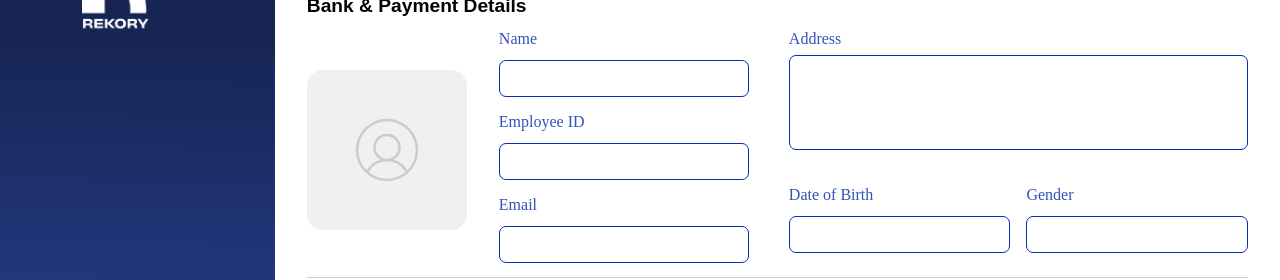
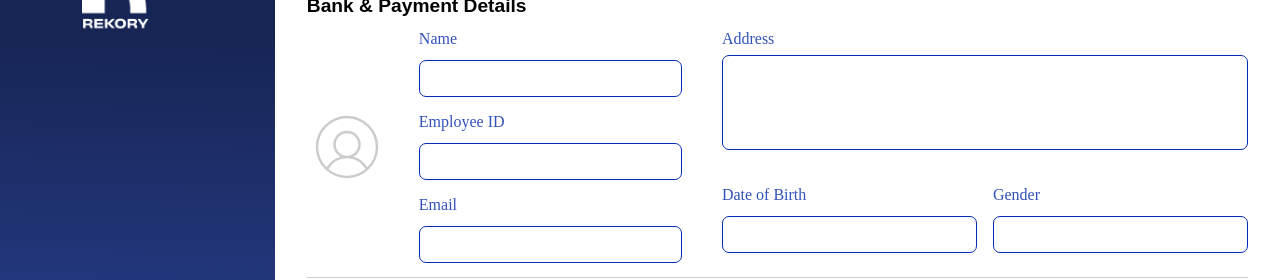
Before and after one commit to Tungston-labs/ArmetalFe, a React (Vite) app in the folder client/: page /ViewBasic/1/bank in a window 1280 px wide. Shown: the part 126-406 px from the top of the page. Built offline with nearby package versions, Linux system fonts and the light colour scheme; no server answers; sample sign-in values are in the browser's storage; a web font is replaced by a local one; what react-date-object would draw is missing.

Commit message:
something

```diff
--- a/client/src/Components/DepartmentCalender.jsx
+++ b/client/src/Components/DepartmentCalender.jsx
@@ -40,6 +40,7 @@ import {
 import HalfDoughnutChart from "./HalfDoughnutChart";
 import HolidaySvg from "../assets/holiday.svg";
 import { Link } from "react-router-dom";
+import { PiUserCircleThin } from "react-icons/pi";
 const days = ["Mo", "Tu", "We", "Th", "Fr", "Sa", "Su"];
 
 const DepartmentCalendar = () => {
@@ -180,12 +181,29 @@ const DepartmentCalendar = () => {
           <EmployeeExpiryWrapper>
             <h3>Employee Contract Expiry</h3>
             {contractExpiry.slice(0, 5).map((emp) => (
-              <EmployeeRow key={emp.id}>
-                <Avatar src="https://via.placeholder.com/30" />
-                <EmpName>{emp.name}</EmpName>
-                <EmpId>{emp.employee_id}</EmpId>
-                <EmpEmail>{emp.department}</EmpEmail>
-              </EmployeeRow>
+          <EmployeeRow key={emp.id}>
+  {emp.profile_pic ? (
+    <Avatar src={emp.profile_pic} alt={emp.name} />
+  ) : (
+    <div
+      style={{
+        width: "30px",
+        height: "30px",
+        display: "flex",
+        alignItems: "center",
+        justifyContent: "center",
+        borderRadius: "50%",
+        backgroundColor: "#f0f0f0",
+      }}
+    >
+      <PiUserCircleThin size={24} color="#ccc" />
+    </div>
+  )}
+  <EmpName>{emp.name}</EmpName>
+  <EmpId>{emp.employee_id}</EmpId>
+  <EmpEmail>{emp.department}</EmpEmail>
+</EmployeeRow>
+
             ))}
           </EmployeeExpiryWrapper>
         </PresenceWrapper>
--- a/client/src/Components/Table.jsx
+++ b/client/src/Components/Table.jsx
@@ -69,7 +69,7 @@ isEditMode=false,
                     src={record.bank_proof_image}
                     alt="Bank Proof"
                     style={{
-                      maxWidth: '200px',
+                      maxWidth: '8rem',
                       borderRadius: '6px',
                       border: '1px solid #ccc',
                       backgroundColor: '#fff',
--- a/client/src/Pages/employee/ViewBankpayment.Styles.js
+++ b/client/src/Pages/employee/ViewBankpayment.Styles.js
@@ -470,11 +470,11 @@ export const FormWrapper = styled.div`
   }
 `;
 export const ProfileImage = styled.img`
-  width: 100px;
-  height: 100px;
+  width: 10px;
+  height: 10px;
   border-radius: 10%;
   object-fit: cover;
-
+  /* style={{ width: 150, height: 150, borderRadius: "10%", objectFit: "cover" }} */
   @media (max-width: 768px) {
     width: 50px;
     height: 60px;
@@ -489,17 +489,29 @@ export const ImageColumn = styled.div`
   flex: 0 0 auto;
 
   img {
-    width: 150px;
-    height: 100%;
+    width: 10rem;
+    height: 10rem;
     border-radius: 10px;
     object-fit: cover;
-    @media (min-width: 2560px) {
-      width: 250px;
-      height: 100%;
+     @media (min-width: 1024px) {
+      width: 10rem;
+      height: 12rem;
+    }
+    @media (min-width: 1440px) {
+      width: 10rem;
+      height: 15rem;
+    }
+  @media (min-width: 1940px) {
+      width: 15rem;
+      height: 20rem;
+    }
+ @media (min-width: 2560px) {
+      width: 15rem;
+      height: 20rem;
     }
     @media (min-width: 3840px) {
-      width: 300px;
-      height: 100%;
+      width: 20rem;
+      height: 25rem;
     }
   }
 `;
--- a/client/src/Pages/employee/ViewBankpayment.jsx
+++ b/client/src/Pages/employee/ViewBankpayment.jsx
@@ -182,21 +182,12 @@ console.log("employeeBankPayments",employeeBankPayments)
 <ResponsiveH3>Bank & Payment Details</ResponsiveH3>
       <FormWrapper>
         <ImageColumn
-  style={{
-    width: "10rem",
-    height: "10rem",
-    display: "flex",
-    alignItems: "center",
-    justifyContent: "center",
-    backgroundColor: "#f0f0f0",
-    borderRadius: "10%",
-  }}
 >
   {employeeDetail?.profile_pic ? (
     <ProfileImage
       src={employeeDetail.profile_pic}
       alt="Profile"
-      style={{ width: "100%", height: "100%", borderRadius: "10%" }}
+      // style={{ width: "100%", height: "100%", borderRadius: "10%" }}
     />
   ) : (
     <PiUserCircleThin size={80} color="#ccc" />
--- a/client/src/Pages/employee/ViewBasic.Style.js
+++ b/client/src/Pages/employee/ViewBasic.Style.js
@@ -563,18 +563,30 @@ export const ImageColumn = styled.div`
   flex: 0 0 auto;
 
   img {
-    width: 150px;
-    height: 100%;
+    width: 10rem;
+    height: 10rem;
     border-radius: 10px;
     object-fit: cover;
 
+     @media (min-width: 1024px) {
+      width: 10rem;
+      height: 12rem;
+    }
+     @media (min-width: 1440px) {
+      width: 10rem;
+      height: 15rem;
+    }
+  @media (min-width: 1940px) {
+      width: 15rem;
+      height: 20rem;
+    }
     @media (min-width: 2560px) {
-      width: 250px;
-      height: 100%;
+      width: 15rem;
+      height: 20rem;
     }
     @media (min-width: 3840px) {
-      width: 300px;
-      height: 100%;
+      width: 20rem;
+      height: 25rem;
     }
   }
 `;
--- a/client/src/Pages/employee/ViewDocument.Styles.js
+++ b/client/src/Pages/employee/ViewDocument.Styles.js
@@ -503,20 +503,35 @@ export const ImageColumn = styled.div`
   flex: 0 0 auto;
 
   img {
-    width: 150px;
-    height: 100%;
+    width: 10rem;
+    height: 10rem;
     border-radius: 10px;
     object-fit: cover;
-    @media (min-width: 2560px) {
-      width: 250px;
-      height: 100%;
+
+
+     @media (min-width: 1024px) {
+      width: 10rem;
+      height: 12rem;
+    }
+ @media (min-width: 1440px) {
+      width: 10rem;
+      height: 15rem;
+    }
+     @media (min-width: 1940px) {
+      width: 15rem;
+      height: 20rem;
+    }
+ @media (min-width: 2560px) {
+      width: 15rem;
+      height: 20rem;
     }
     @media (min-width: 3840px) {
-      width: 300px;
-      height: 100%;
+      width: 20rem;
+      height: 25rem;
     }
   }
 `;
+
 export const Hr = styled.hr`
   border: none;
   border-top: 1px solid #ccc;
--- a/client/src/Pages/employee/ViewDocument.jsx
+++ b/client/src/Pages/employee/ViewDocument.jsx
@@ -200,21 +200,11 @@ const navigate = useNavigate();
 
 
 <ImageColumn
-  style={{
-    width: "10rem",
-    height: "10rem",
-    display: "flex",
-    alignItems: "center",
-    justifyContent: "center",
-    backgroundColor: "#f0f0f0",
-    borderRadius: "10%", // optional, makes it circular
-  }}
 >
   {employeeDetail?.profile_pic ? (
     <ProfileImage
       src={employeeDetail.profile_pic}
       alt="Profile"
-      style={{ width: "100%", height: "100%", borderRadius: "10%" }}
     />
   ) : (
     <PiUserCircleThin size={80} color="#ccc" />
```
